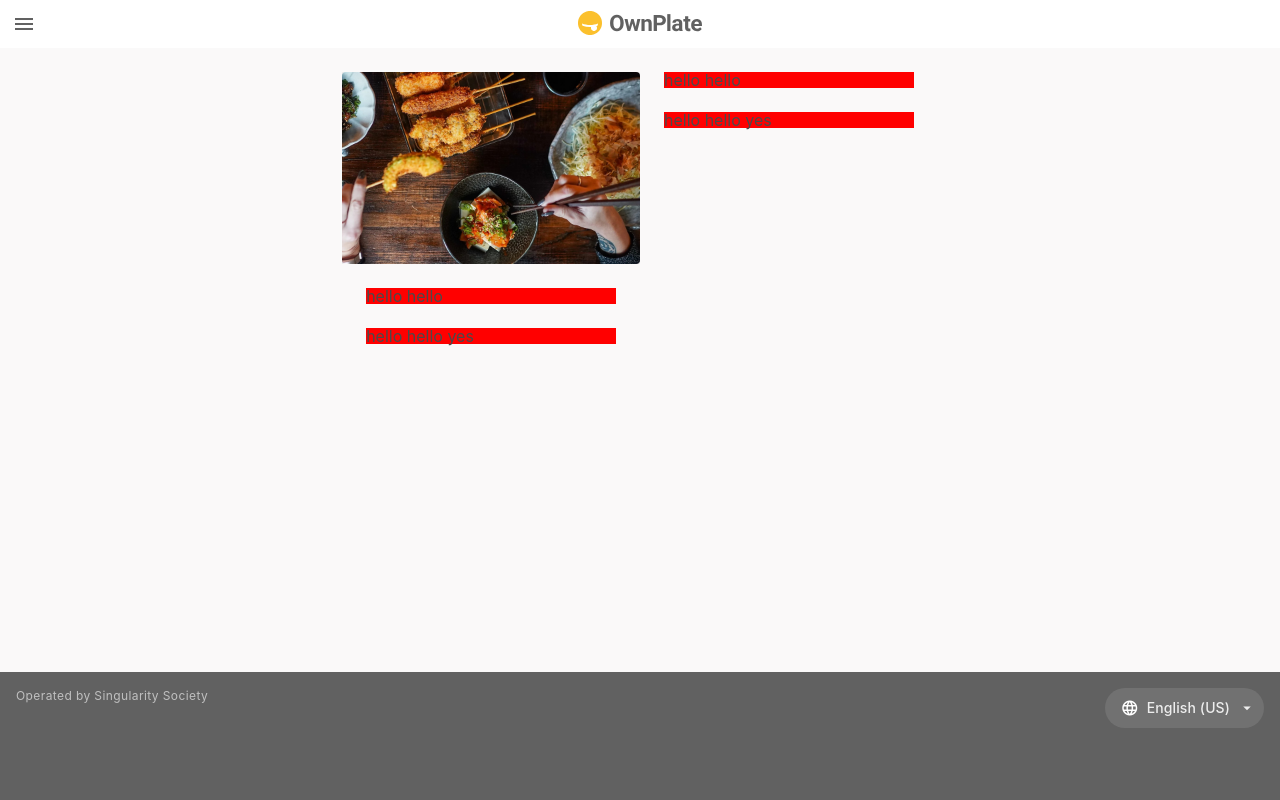
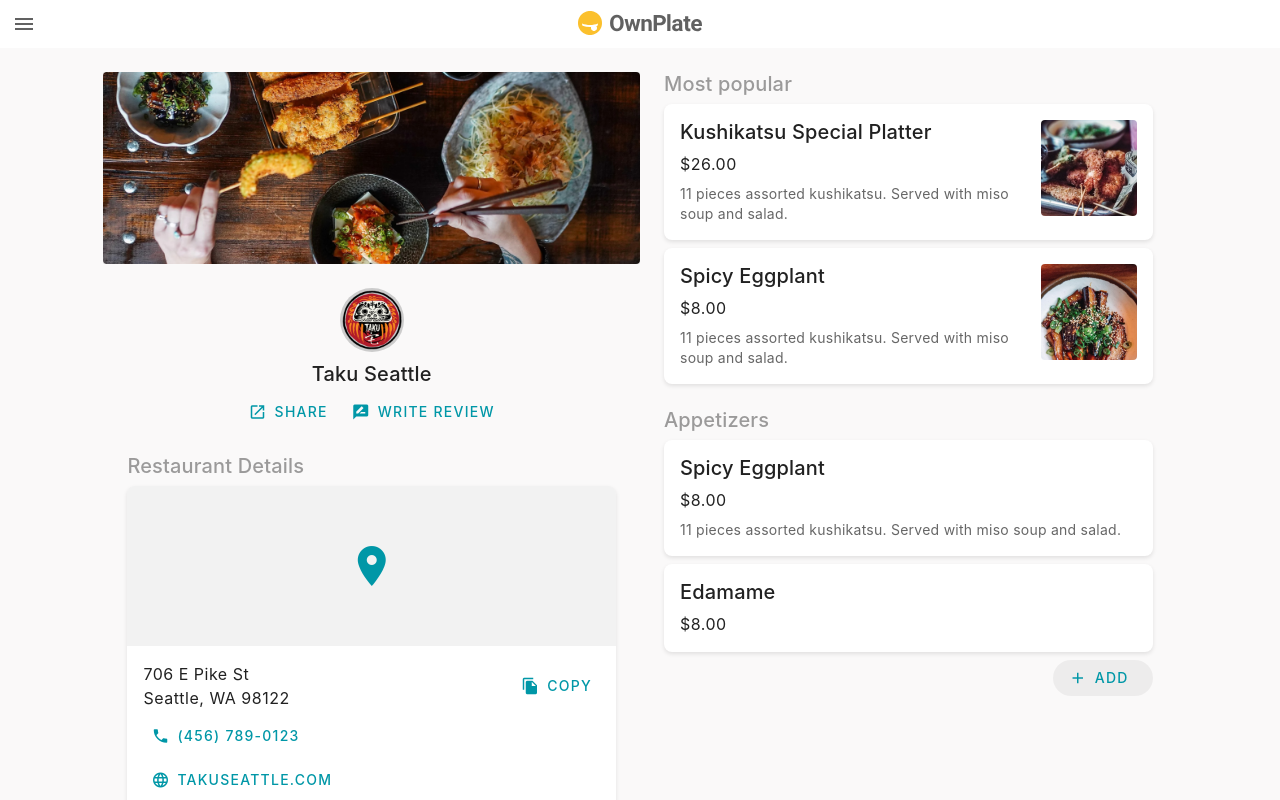
Before and after one commit to yutaok/ownplate-css, a Vue app: page /sample-user-restaurant in a window 1280 px wide. Shown: the top 800 px of the page. Built offline with nearby package versions, Linux system fonts and the light colour scheme.

Commit message:
Check in.

```diff
--- a/src/App.vue
+++ b/src/App.vue
@@ -6,7 +6,7 @@
 
 <script>
 export default {
-  name: "App",
+  name: "App"
 };
 </script>
 
--- a/src/assets/css/ownplate.scss
+++ b/src/assets/css/ownplate.scss
@@ -5,6 +5,30 @@
   border: none;
 }
 .columns.is-gapless:not(:last-child) {
+  margin-bottom: 0;
+}
+
+.columns,
+.column {
+  margin: 0;
+  padding: 0;
+}
+
+.box:not(:last-child),
+.content:not(:last-child),
+.notification:not(:last-child),
+.progress:not(:last-child),
+.table:not(:last-child),
+.table-container:not(:last-child),
+.title:not(:last-child),
+.subtitle:not(:last-child),
+.block:not(:last-child),
+.highlight:not(:last-child),
+.breadcrumb:not(:last-child),
+.level:not(:last-child),
+.list:not(:last-child),
+.message:not(:last-child),
+.tabs:not(:last-child) {
   margin-bottom: 0;
 }
 
@@ -153,7 +177,7 @@ html {
   box-shadow: 0px 4px 16px rgba(0, 0, 0, 0.1);
 }
 .d-low {
-  box-shadow: 0px 4px 4px rgba(0, 0, 0, 0.1);
+  box-shadow: 0px 2px 4px rgba(0, 0, 0, 0.1);
 }
 
 // Border Styles
@@ -166,7 +190,7 @@ html {
 }
 
 // OwnPlate Sizes
-$sizes: (0, 4, 8, 16, 18, 24, 32, 36, 48, 64, 128, 192, 256, 440);
+$sizes: (0, 4, 8, 16, 18, 24, 32, 36, 48, 64, 96, 128, 160, 192, 256, 440);
 
 // Margin and Padding Sizes
 $sides: (top, bottom, left, right);
@@ -201,6 +225,11 @@ $sides: (top, bottom, left, right);
     border-radius: #{$corner-size}px;
   }
 }
+// To make the bottom rounded corners sharp.
+.r-b-0 {
+  border-bottom-left-radius: 0;
+  border-bottom-right-radius: 0;
+}
 
 // Icon Sizes
 @each $icon-size in $sizes {
@@ -226,6 +255,70 @@ body,
 .w-full {
   width: 100%;
 }
+
+// Cover Photo
 .cover {
   object-fit: cover;
 }
+
+// Flex Box
+.cols {
+  display: flex;
+}
+.flex-1 {
+  flex: 1;
+}
+
+.touchable {
+  cursor: pointer;
+}
+
+// OwnPlate Status
+.op-status {
+  display: inline-block;
+  @extend .p-t-4;
+  @extend .p-b-4;
+  @extend .p-l-16;
+  @extend .p-r-16;
+  @extend .r-32;
+  @extend .t-subtitle2;
+}
+
+// OwnPlate Buttons
+.op-button {
+  cursor: pointer;
+  display: inline-flex;
+  min-height: 36px;
+  align-items: center;
+}
+
+.op-button-text {
+  @extend .op-button;
+  @extend .p-l-8;
+  @extend .p-r-8;
+  .material-icons {
+    @extend .s-18;
+    @extend .m-r-8;
+  }
+  span {
+    @extend .t-button;
+  }
+  @extend .c-primary;
+}
+
+.op-button-pill {
+  @extend .op-button;
+
+  @extend .r-36;
+  @extend .p-l-16;
+  @extend .p-r-16;
+  @extend .c-primary;
+  .material-icons {
+    @extend .s-18;
+  }
+  span {
+    @extend .m-l-8;
+    @extend .m-r-8;
+    @extend .t-button;
+  }
+}
--- a/src/components/SampleUserRestaurant.vue
+++ b/src/components/SampleUserRestaurant.vue
@@ -39,18 +39,159 @@
             </div>
             <div class="column is-narrow w-24"></div>
           </div>
+
           <!-- Restaurant Details -->
           <div class="m-l-24 m-r-24">
-            <div class="bg-test m-t-24">hello hello</div>
-            <div class="bg-test m-t-24">hello hello yes</div>
+            <div class="m-t-24 align-center">
+              <img src="@/assets/contents/r-taku-profile.png" class="h-64 r-64 cover" />
+            </div>
+
+            <div class="m-t-8 align-center t-h6 c-text-black-high">Taku Seattle</div>
+
+            <div class="m-t-8 align-center">
+              <div class="op-button-text m-r-8">
+                <i class="material-icons">launch</i>
+                <span>Share</span>
+              </div>
+              <div class="op-button-text">
+                <i class="material-icons">rate_review</i>
+                <span>Write Review</span>
+              </div>
+            </div>
+
+            <div class="m-t-24">
+              <div class="t-h6 c-text-black-disabled">Restaurant Details</div>
+
+              <div class="bg-surface r-8 d-low m-t-8">
+                <div class="button h-160 w-full bg-form r-8 r-b-0">
+                  <i class="material-icons s-48 c-primary">place</i>
+                </div>
+
+                <div class="level m-t-16 m-l-16 m-r-16">
+                  <div class="level-left">
+                    <div class="t-body1 c-text-black-high">
+                      706 E Pike St
+                      <br />Seattle, WA 98122
+                    </div>
+                  </div>
+                  <div class="level-right">
+                    <div class="op-button-text">
+                      <i class="material-icons">file_copy</i>
+                      <span>Copy</span>
+                    </div>
+                  </div>
+                </div>
+
+                <div class="m-t-8 m-l-16 m-r-16">
+                  <div class="op-button-text">
+                    <i class="material-icons">phone</i>
+                    <span>(456) 789-0123</span>
+                  </div>
+                </div>
+
+                <div class="m-t-8 m-l-16 m-r-16">
+                  <div class="op-button-text">
+                    <i class="material-icons">language</i>
+                    <span>takuseattle.com</span>
+                  </div>
+                </div>
+
+                <div class="align-center">
+                  <div class="op-status c-status-green bg-status-green-bg m-t-16">Open Now</div>
+                  <div class="p-t-8 t-caption c-status-green">Tue 4:30 AM - 9:00 PM</div>
+                </div>
+
+                <div class="align-center">
+                  <div class="op-button-text m-t-8 m-b-16">
+                    <span>View All Hours</span>
+                  </div>
+                </div>
+              </div>
+            </div>
           </div>
         </div>
 
         <!-- Right Column -->
         <div class="column">
           <div class="m-l-24 m-r-24">
-            <div class="bg-test m-t-24">hello hello</div>
-            <div class="bg-test m-t-24">hello hello yes</div>
+            <div class="m-t-24">
+              <!-- Menu Category -->
+              <div class="t-h6 c-text-black-disabled m-t-24">Most popular</div>
+
+              <!-- Menu Item -->
+              <div class="touchable bg-surface r-8 d-low m-t-8">
+                <div class="cols">
+                  <div class="flex-1 p-l-16 p-r-16 p-t-16 p-b-16">
+                    <div class="t-h6 c-text-black-high">Kushikatsu Special Platter</div>
+                    <div class="t-body1 c-text-black-high m-t-8">$26.00</div>
+                    <div
+                      class="t-body2 c-text-black-medium m-t-8"
+                    >11 pieces assorted kushikatsu. Served with miso soup and salad.</div>
+                  </div>
+                  <div class="p-r-16 p-t-16 p-b-16">
+                    <img
+                      src="@/assets/contents/r-taku-item-1.png"
+                      width="96"
+                      height="96"
+                      class="is-pulled-right r-4"
+                    />
+                  </div>
+                </div>
+              </div>
+
+              <!-- Menu Item -->
+              <div class="touchable bg-surface r-8 d-low m-t-8">
+                <div class="cols">
+                  <div class="flex-1 p-l-16 p-r-16 p-t-16 p-b-16">
+                    <div class="t-h6 c-text-black-high">Spicy Eggplant</div>
+                    <div class="t-body1 c-text-black-high m-t-8">$8.00</div>
+                    <div
+                      class="t-body2 c-text-black-medium m-t-8"
+                    >11 pieces assorted kushikatsu. Served with miso soup and salad.</div>
+                  </div>
+                  <div class="p-r-16 p-t-16 p-b-16">
+                    <img
+                      src="@/assets/contents/r-taku-item-2.png"
+                      width="96"
+                      height="96"
+                      class="is-pulled-right r-4"
+                    />
+                  </div>
+                </div>
+              </div>
+
+              <!-- Menu Category -->
+              <div class="t-h6 c-text-black-disabled m-t-24">Appetizers</div>
+
+              <!-- Menu Item -->
+              <div class="touchable bg-surface r-8 d-low m-t-8">
+                <div class="cols">
+                  <div class="flex-1 p-l-16 p-r-16 p-t-16 p-b-16">
+                    <div class="t-h6 c-text-black-high">Spicy Eggplant</div>
+                    <div class="t-body1 c-text-black-high m-t-8">$8.00</div>
+                    <div
+                      class="t-body2 c-text-black-medium m-t-8"
+                    >11 pieces assorted kushikatsu. Served with miso soup and salad.</div>
+                  </div>
+                </div>
+              </div>
+
+              <!-- Menu Item -->
+              <div class="touchable bg-surface r-8 d-low m-t-8">
+                <div class="cols">
+                  <div class="flex-1 p-l-16 p-r-16 p-t-16 p-b-16">
+                    <div class="t-h6 c-text-black-high">Edamame</div>
+                    <div class="t-body1 c-text-black-high m-t-8">$8.00</div>
+                  </div>
+                </div>
+              </div>
+              <div class="align-right m-t-8">
+                <div class="op-button-pill bg-form">
+                  <i class="material-icons">add</i>
+                  <span>Add</span>
+                </div>
+              </div>
+            </div>
           </div>
         </div>
 
@@ -60,17 +201,19 @@
     </div>
 
     <!-- Footer -->
+    <div class="m-t-24">
       <div class="bg-ownplate-gray columns is-gapless is-mobile h-128">
         <div class="column">
           <div
-          class="is-inlineblock t-caption c-text-white-medium m-t-16 m-l-16"
+            class="is-inline-block t-caption c-text-white-medium m-t-16 m-l-16"
           >Operated by Singularity Society</div>
         </div>
         <div class="column align-right">
-        <div class="button bg-sattle-white r-36 p-l-8 p-r-8 m-r-16 m-t-16">
-          <i class="material-icons s-18 c-text-white-full m-l-8 m-r-8">language</i>
-          <span class="t-subtitle2 c-text-white-high m-r-8">English (US)</span>
-          <i class="material-icons s-18 c-text-white-high">arrow_drop_down</i>
+          <div class="op-button-pill bg-sattle-white m-r-16 m-t-16">
+            <i class="material-icons c-text-white-high">language</i>
+            <span class="c-text-white-high">English</span>
+            <i class="material-icons c-text-white-high">arrow_drop_down</i>
+          </div>
         </div>
       </div>
     </div>
```
Lines whose indentation alone changed are shown as unchanged.
